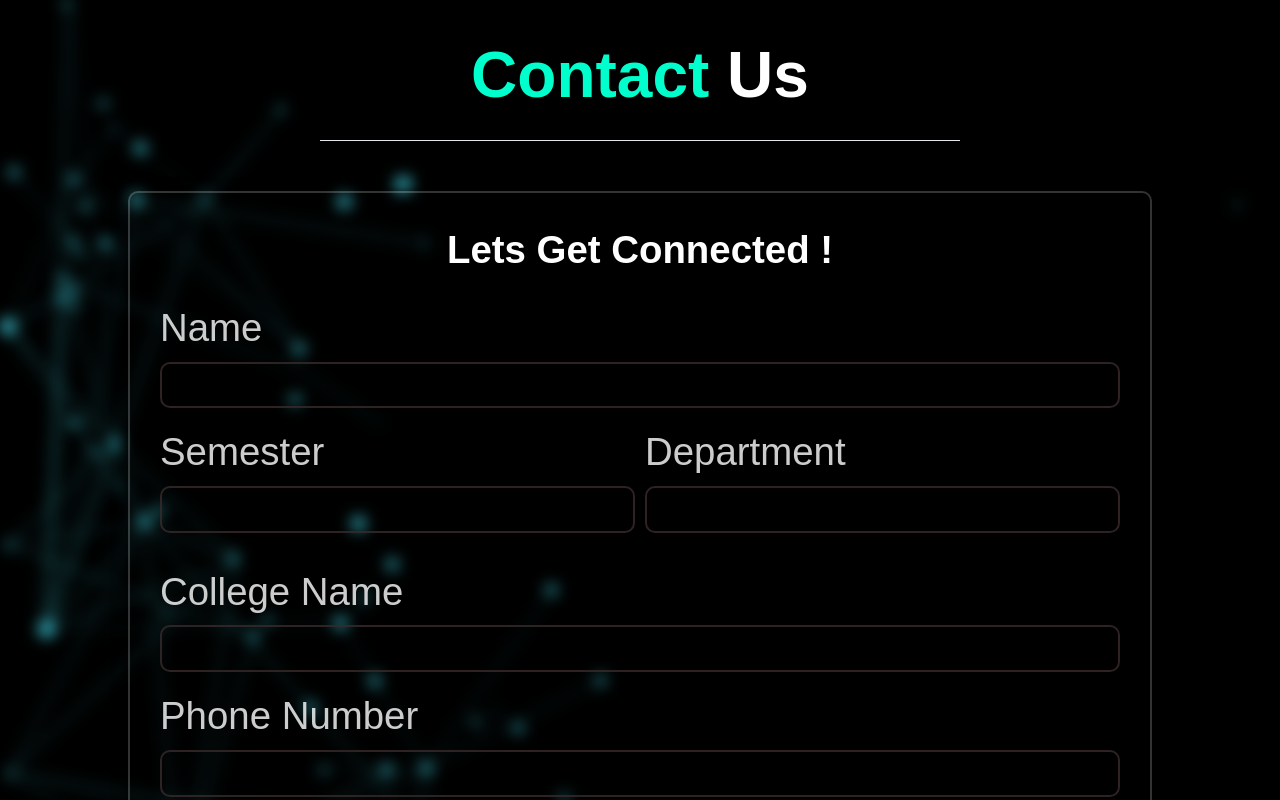
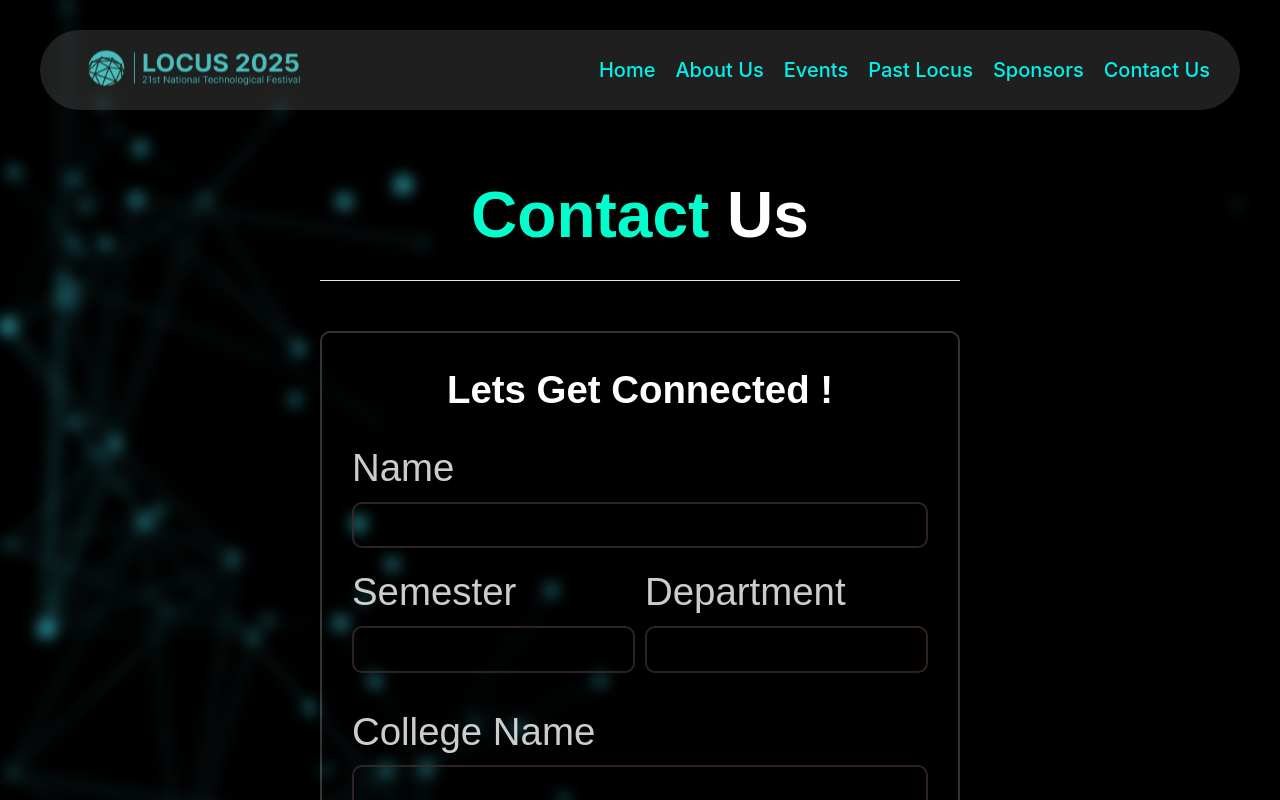
Before and after one commit to locus-ioe/locus-website-2025, a React (Vite) app in the folder Locus-2025-web/: page /locus-website-2025/contact-us in a window 1280 px wide. Shown: the top 800 px of the page. Built offline with nearby package versions, Linux system fonts and the light colour scheme.

Commit message:
minor change

```diff
--- a/Locus-2025-web/src/Layout.jsx
+++ b/Locus-2025-web/src/Layout.jsx
@@ -5,7 +5,7 @@ import Footer from './components/Footer';
 
 const Layout = () => (
   <>
-    {/* <Navbar /> */}
+    <Navbar />
     <main>
       <Outlet /> {/* Renders the child routes */}
     </main>
--- a/Locus-2025-web/src/components/ContactForm.css
+++ b/Locus-2025-web/src/components/ContactForm.css
@@ -1,14 +1,25 @@
 .contact-form-section {
-    display: flex;
-    justify-content: center;
-    align-items: center;
-    flex-direction: column;
+  /* display: flex; */
+    /* justify-content: center; */
+    /* align-items: center; */
+    /* flex-direction: column; */
     text-align: center;
     color: #fff;
     padding: 40px 20px;
     font-family: Arial, sans-serif;
+    max-width: 1200px;
+    /* overflow: hidden; */
+    /* text-wrap: nowrap; */
   }
 
+  .title-main{
+    display: flex;
+    /* align-items: center; */
+    flex-direction: column;
+    align-items: center;
+    justify-content: center;
+
+  }
   .contact-title {
 
 
@@ -23,15 +34,20 @@
   }
 
   .line{
+
     width: 50vw;
     margin-bottom: 50px;
   }
 
   .contact-form {
+    display: flex;
+    justify-content: center;
+    /* align-items: center; */
+    flex-direction: column;
     border: 2px solid rgba(255, 255, 255, 0.2); /* Subtle border */
     border-radius: 10px;
     /* width: 1148px; */
-    width: 80vw;
+    max-width: 80vw;
     margin: 0 auto;
     /* padding: 28px 130px; */
     padding: 28px 30px;
--- a/Locus-2025-web/src/components/ContactForm.jsx
+++ b/Locus-2025-web/src/components/ContactForm.jsx
@@ -4,11 +4,12 @@ import "./ContactForm.css";
 const ContactForm = () => {
   return (
     <div className="contact-form-section">
-      <h1 className="contact-title">
+      <div className="title-main"><h1 className="contact-title">
          <span>Contact</span> Us
 
       </h1>
-      <hr className="line"/>
+      <hr className="line"/></div>
+
       <form className="contact-form">
         <h2 className="form-heading">Lets Get Connected !</h2>
 
```
